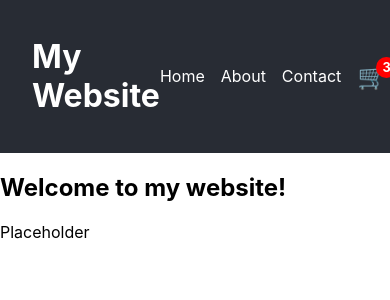
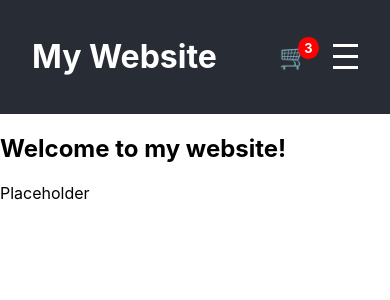
Before and after one commit to ykjellin/js-frameworks-ca, a React (Create React App) app: page / in a window 390 px wide. Shown: the top 300 px of the page. Built offline with nearby package versions, Linux system fonts and the light colour scheme.

Commit message:
added initial hamburger menu for nav

```diff
--- a/src/components/Header.tsx
+++ b/src/components/Header.tsx
@@ -1,19 +1,35 @@
-import React from "react";
+import React, { useState } from "react";
 import styled from "styled-components";
 import Cart from "./Cart";
 
 const HeaderContainer = styled.header`
   display: flex;
-  justify-content: space-between;
   align-items: center;
   padding: 1rem 2rem;
   background-color: #282c34;
   color: white;
+  position: relative;
 `;
 
-const Nav = styled.nav`
+const Title = styled.h1`
+  margin-right: auto;
+`;
+
+const Nav = styled.nav<{ isOpen: boolean }>`
   display: flex;
-  gap: 1rem;
+  gap: 1.5rem; /* Increase space between links */
+  margin-right: 2rem; /* Create space from the cart */
+
+  @media (max-width: 768px) {
+    display: ${({ isOpen }) => (isOpen ? "flex" : "none")};
+    flex-direction: column;
+    background: #282c34;
+    position: absolute;
+    top: 60px;
+    right: 2rem;
+    padding: 1rem;
+    border-radius: 8px;
+  }
 `;
 
 const NavLink = styled.a`
@@ -26,26 +42,69 @@ const NavLink = styled.a`
   }
 `;
 
-const CartWrapper = styled.div`
+const ActionsWrapper = styled.div`
   display: flex;
   align-items: center;
-  gap: 1rem;
+  gap: 1.5rem; /* Increase space between icons */
+  margin-left: auto;
+`;
+
+const HamburgerIcon = styled.div<{ isOpen: boolean }>`
+  display: none;
+  flex-direction: column;
+  cursor: pointer;
+
+  div {
+    width: 25px;
+    height: 3px;
+    background: white;
+    margin: 4px 0;
+    transition: 0.4s;
+  }
+
+  @media (max-width: 768px) {
+    display: flex;
+
+    div:nth-child(1) {
+      transform: ${({ isOpen }) =>
+        isOpen ? "rotate(45deg) translateY(6px)" : "none"};
+    }
+
+    div:nth-child(2) {
+      opacity: ${({ isOpen }) => (isOpen ? 0 : 1)};
+    }
+
+    div:nth-child(3) {
+      transform: ${({ isOpen }) =>
+        isOpen ? "rotate(-45deg) translateY(-6px)" : "none"};
+    }
+  }
 `;
 
 const Header: React.FC = () => {
-  const cartItemCount = 3; //Will be replaced later
+  const [isOpen, setIsOpen] = useState(false);
+  const cartItemCount = 3; // Replace later
+
+  const toggleMenu = () => setIsOpen(!isOpen);
 
   return (
     <HeaderContainer>
-      <h1>My Website</h1>
-      <CartWrapper>
-        <Nav>
-          <NavLink href="#home">Home</NavLink>
-          <NavLink href="#about">About</NavLink>
-          <NavLink href="#contact">Contact</NavLink>
-        </Nav>
+      <Title>My Website</Title>
+
+      <Nav isOpen={isOpen}>
+        <NavLink href="#home">Home</NavLink>
+        <NavLink href="#about">About</NavLink>
+        <NavLink href="#contact">Contact</NavLink>
+      </Nav>
+
+      <ActionsWrapper>
         <Cart itemCount={cartItemCount} />
-      </CartWrapper>
+        <HamburgerIcon isOpen={isOpen} onClick={toggleMenu}>
+          <div />
+          <div />
+          <div />
+        </HamburgerIcon>
+      </ActionsWrapper>
     </HeaderContainer>
   );
 };
```
Also changed, not shown: src/components/HamburgerMenu.tsx (added, +91 -0 lines).
